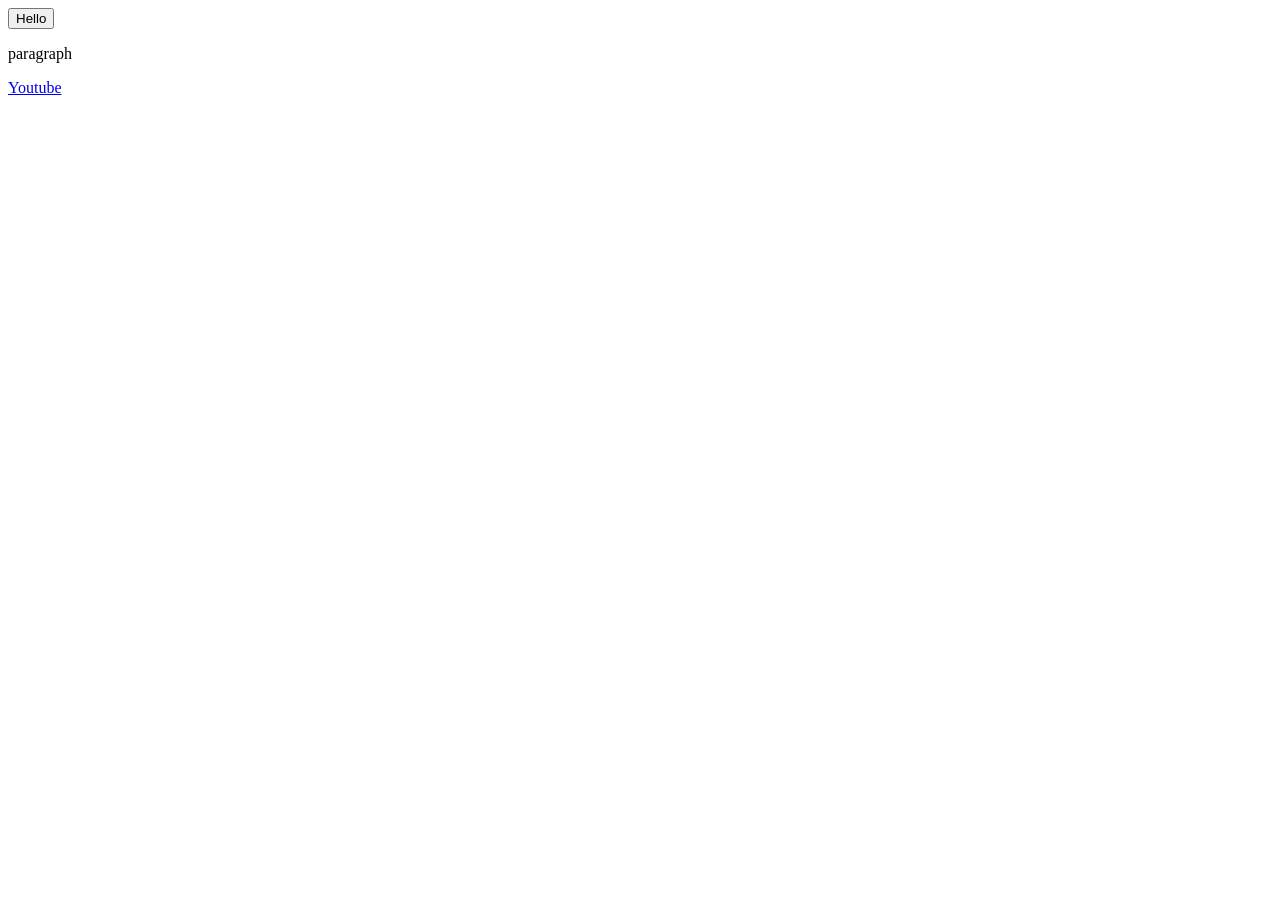
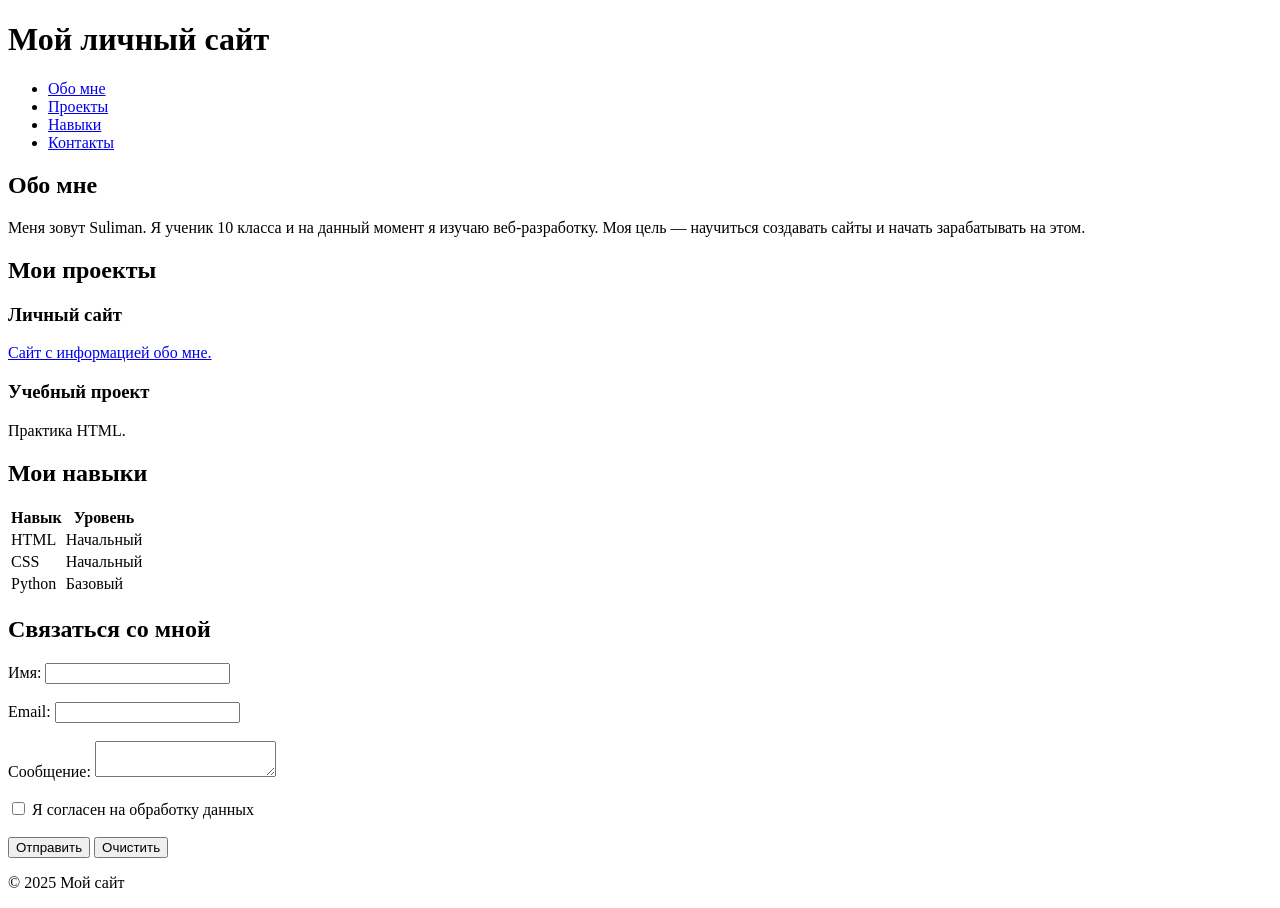
Before and after one commit to suliman2010umar-cloud/-HTML-, a plain HTML site: page website.html in a window 1280 px wide. Before the commit the page ends 800 px from the top, so only its background shows below. Drawn offline with Linux system fonts and the light colour scheme.

Commit message:
Добавил расширенную страницу «Обо мне»

```diff
--- a/website.html
+++ b/website.html
@@ -1,3 +1,115 @@
-<button>Hello</button>
-<p>paragraph</p>
-<a href="https://www.youtube.com/" target="_blank">Youtube</a>
+<!DOCTYPE html>
+<html lang="ru">
+<head>
+    <meta charset="UTF-8">
+    <title>Обо мне</title>
+</head>
+<body>
+
+<header>
+    <h1>Мой личный сайт</h1>
+
+    <nav>
+        <ul>
+            <li><a href="#about">Обо мне</a></li>
+            <li><a href="#projects">Проекты</a></li>
+            <li><a href="#skills">Навыки</a></li>
+            <li><a href="#contacts">Контакты</a></li>
+        </ul>
+    </nav>
+</header>
+
+<main>
+    <div class="container">
+
+        <article id="about">
+            <h2>Обо мне</h2>
+            <p>
+                Меня зовут Suliman. Я ученик 10 класса и на данный момент я изучаю веб-разработку.
+                Моя цель — научиться создавать сайты и начать зарабатывать на этом.
+            </p>
+        </article>
+
+        <article id="projects">
+            <h2>Мои проекты</h2>
+
+            <div class="project-card">
+                <h3>Личный сайт</h3>
+                <a href="https://suliman2010umar-cloud.github.io/-HTML-/">Сайт с информацией обо мне.</a>
+            </div>
+
+            <div class="project-card">
+                <h3>Учебный проект</h3>
+                <p>Практика HTML.</p>
+            </div>
+        </article>
+
+        <article id="skills">
+            <h2>Мои навыки</h2>
+
+            <table>
+                <thead>
+                    <tr>
+                        <th>Навык</th>
+                        <th>Уровень</th>
+                    </tr>
+                </thead>
+                <tbody>
+                    <tr>
+                        <td>HTML</td>
+                        <td>Начальный</td>
+                    </tr>
+                    <tr>
+                        <td>CSS</td>
+                        <td>Начальный</td>
+                    </tr>
+                    <tr>
+                        <td>Python</td>
+                        <td>Базовый</td>
+                    </tr>
+                </tbody>
+            </table>
+        </article>
+
+        <article id="contacts">
+            <h2>Связаться со мной</h2>
+
+            <form>
+                <label>
+                    Имя:
+                    <input type="text" name="name">
+                </label>
+                <br><br>
+
+                <label>
+                    Email:
+                    <input type="email" name="email">
+                </label>
+                <br><br>
+
+                <label>
+                    Сообщение:
+                    <textarea name="message"></textarea>
+                </label>
+                <br><br>
+
+                <label>
+                    <input type="checkbox" name="agree">
+                    Я согласен на обработку данных
+                </label>
+                <br><br>
+
+                <button type="submit">Отправить</button>
+                <button type="reset">Очистить</button>
+            </form>
+        </article>
+
+    </div>
+</main>
+
+<footer>
+    <p>© 2025 Мой сайт</p>
+</footer>
+
+</body>
+</html>
```
